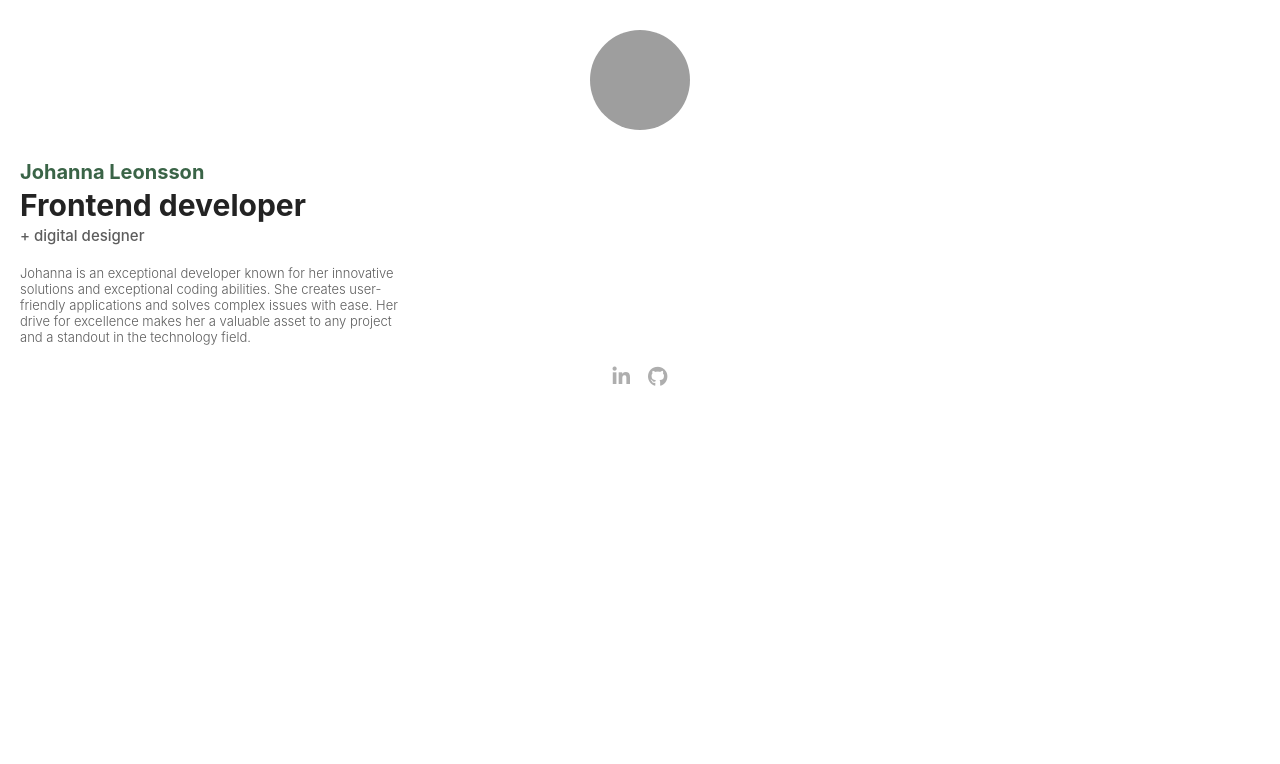
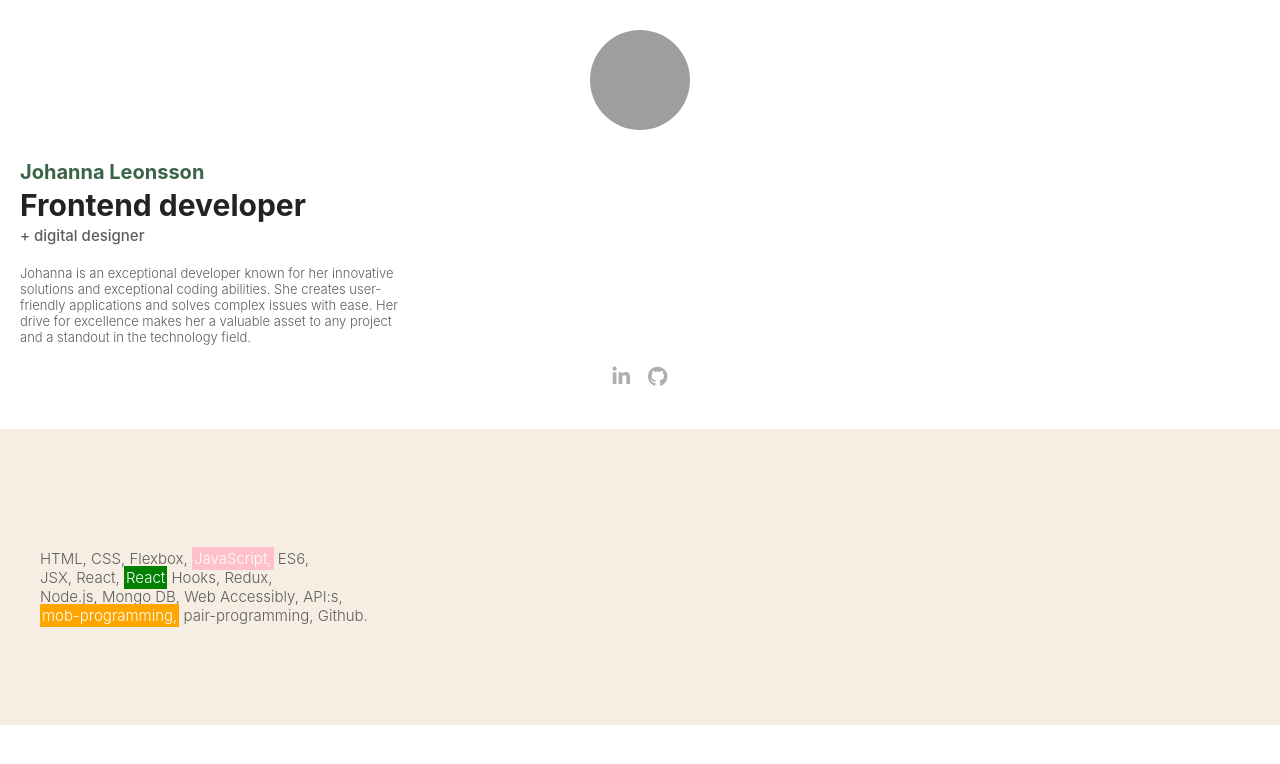
Before and after one commit to JohLeo/Portfolio, a React (Create React App) app: page / in a window 1280 px wide. Shown: the top 764 px of the page. Built offline with nearby package versions, Linux system fonts and the light colour scheme; grey boxes are pictures that could not be loaded.

Commit message:
updated tech section

```diff
--- a/src/App.js
+++ b/src/App.js
@@ -1,8 +1,20 @@
 import React from 'react'
-import { TheProfile } from './components/intro'
+import styled from 'styled-components';
+import { TechStack } from 'components/tech'
+import { TheProfile } from './components/intro';
+
+export const Container = styled.div`
+display: flex;
+flex-direction: column;
+justify-content: left;
+`
 
 export const App = () => {
   return (
-    <TheProfile />
+    <Container>
+      <TheProfile />
+      <TechStack />
+    </Container>
+
   )
 }
--- a/src/components/intro.js
+++ b/src/components/intro.js
@@ -37,7 +37,7 @@ export const TitleSkill = styled.h3`
   margin: 3px 0 0 20px;
 `
 
-export const Intruduction = styled.h3`
+export const Intruduction = styled.p`
   font-size: 13px;
   color: var(--fontColormain);
   font-weight: 300;
@@ -54,6 +54,7 @@ justify-content: center;
 
 export const Icons = styled.a`
   margin-top: 20px;
+  margin-bottom: 40px;
   font-size: 20px;
   color: var(--icons);
   padding: 0 9px;
--- /dev/null
+++ b/src/components/tech.js
@@ -0,0 +1,48 @@
+import React from 'react';
+import styled from 'styled-components';
+
+export const Container = styled.div`
+display: flex;
+flex-direction: column;
+justify-content: left;
+background: var(--tech);
+padding: 100px 20px 100px 20px;
+`
+export const TechText = styled.p`
+  font-size: 15px;
+  color: var(--fontColormain);
+  font-weight: 300;
+  padding-right: 10px;
+  margin: 20px 0 0 20px;
+  max-width: 380px;
+`
+
+export const TagJs = styled.span`
+    background-color: pink;
+    color: #FFFFFF;
+    padding: 2px;
+`
+export const TagReact = styled.span`
+    background-color: green;
+    color: #FFFFFF;
+    padding: 2px;
+`
+export const TagMob = styled.span`
+    background-color: orange;
+    color: #FFFFFF;
+    padding: 2px;
+`
+
+export const TechStack = () => {
+  return (
+    <Container>
+      <TechText>
+        HTML, CSS, Flexbox, <TagJs>JavaScript,</TagJs> ES6,<br />
+        JSX, React, <TagReact>React</TagReact> Hooks, Redux,<br />
+        Node.js, Mongo DB, Web Accessibly, API:s, <br />
+        <TagMob>mob-programming,</TagMob> pair-programming, Github.
+      </TechText>
+
+    </Container>
+  )
+};
```
